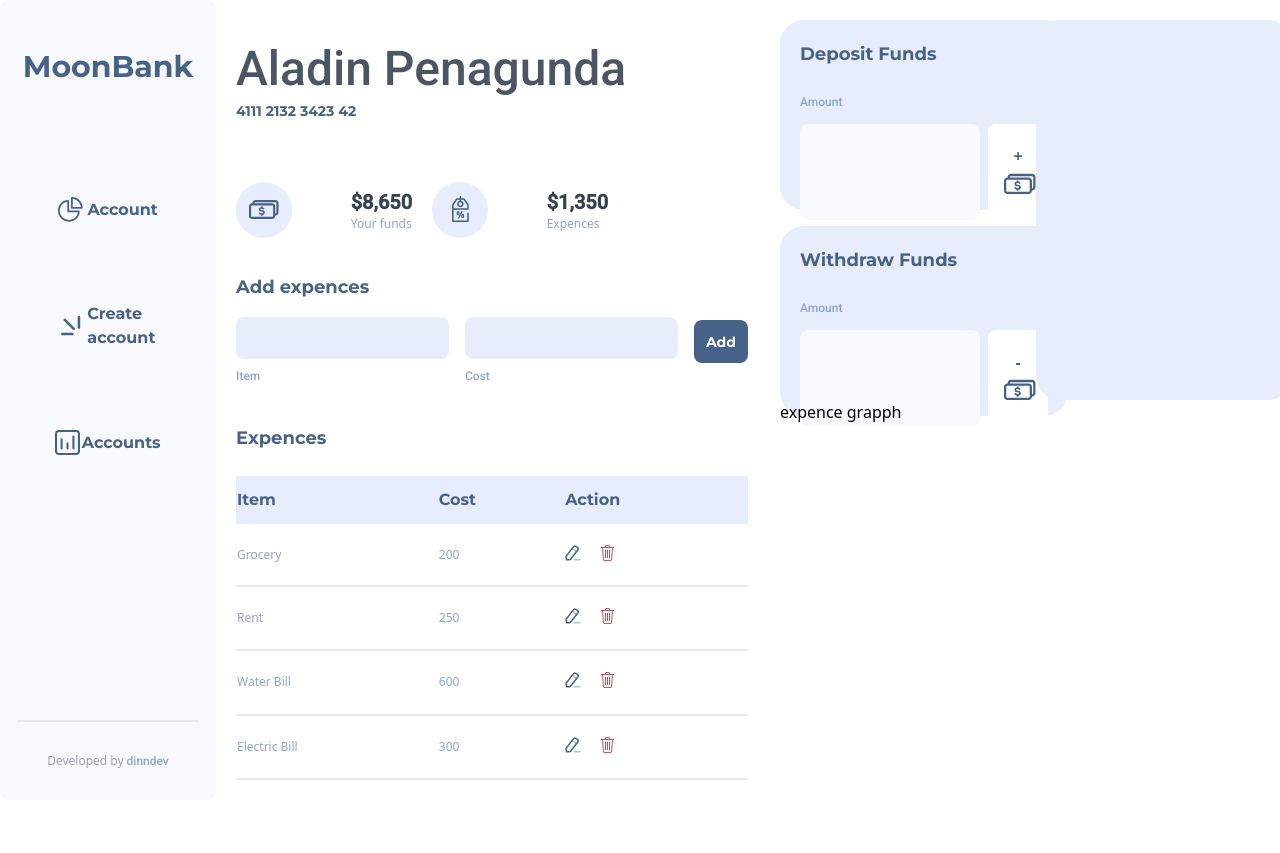
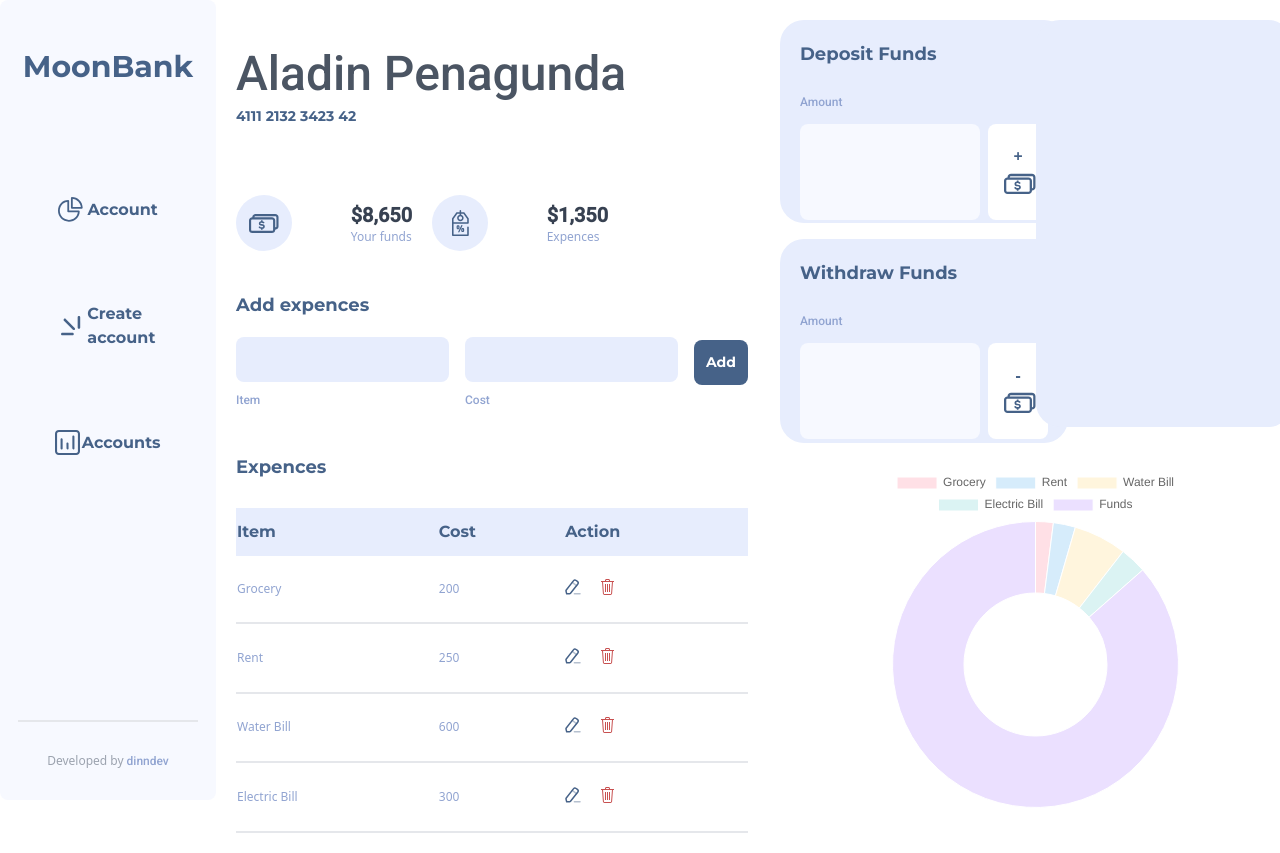
Before and after one commit to dinndev/moonbank, a React (Create React App) app: page / in a window 1280 px wide. Before the commit the page ends 800 px from the top, so only its background shows below. Built offline with nearby package versions, Linux system fonts and the light colour scheme; what react-alert-template-basic would draw is missing.

Commit message:
:sparkles: Add a graph representing the expence
Graph for expence list and cost for use visual of thier data

```diff
--- a/package.json
+++ b/package.json
@@ -11,9 +11,11 @@
     "@types/node": "^17.0.18",
     "@types/react": "^17.0.39",
     "@types/react-dom": "^17.0.11",
+    "chart.js": "^3.7.1",
     "react": "^17.0.2",
     "react-alert": "^7.0.3",
     "react-alert-template-basic": "^1.0.2",
+    "react-chartjs-2": "^4.0.1",
     "react-dom": "^17.0.2",
     "react-hook-form": "^7.27.0",
     "react-scripts": "5.0.0",
--- /dev/null
+++ b/src/Components/Chart.js
@@ -0,0 +1,37 @@
+import { Doughnut } from "react-chartjs-2";
+import { useTransactionContext } from "../States/TransactionContext";
+import React, { useState, useEffect } from "react";
+import { Chart as ChartJS, ArcElement, Tooltip, Legend } from "chart.js";
+
+ChartJS.register(ArcElement, Tooltip, Legend);
+const Chart = () => {
+  const [{ expenceList, totalFunds }] = useTransactionContext();
+  const pieData = [...expenceList.map(({ cost }) => cost), totalFunds];
+  const pielabel = [...expenceList.map(({ item }) => item), "Funds"];
+
+  console.log(pieData);
+  console.log(pielabel);
+
+  const data = {
+    labels: pielabel,
+    datasets: [
+      {
+        label: "Expences",
+        data: pieData,
+        backgroundColor: [
+          "rgba(255, 99, 132, 0.2)",
+          "rgba(54, 162, 235, 0.2)",
+          "rgba(255, 206, 86, 0.2)",
+          "rgba(75, 192, 192, 0.2)",
+          "rgba(153, 102, 255, 0.2)",
+          "rgba(255, 159, 64, 0.2)",
+        ],
+
+        borderWidth: 1,
+      },
+    ],
+  };
+  return <Doughnut data={data} />;
+};
+
+export default Chart;
--- a/src/Components/ExpenceGraph.js
+++ b/src/Components/ExpenceGraph.js
@@ -1,7 +1,12 @@
 import React from "react";
+import Chart from "./Chart";
 
 const Expencegraph = () => {
-  return <div className="h-full w-full ">expence grapph</div>;
+  return (
+    <div className="w-4/6 h-4/5">
+      <Chart />
+    </div>
+  );
 };
 
 export default Expencegraph;
--- a/src/Components/UserControl.js
+++ b/src/Components/UserControl.js
@@ -13,7 +13,7 @@ const Usercontrol = () => {
         </div>
         <Send />
       </section>
-      <section className="h-1/2">
+      <section className="h-1/2 w-full flex justify-center items-center">
         <ExpenceGraph />
       </section>
     </div>
```
Also changed, not shown: 1 other file (tests, documents, lock files or other folders).
